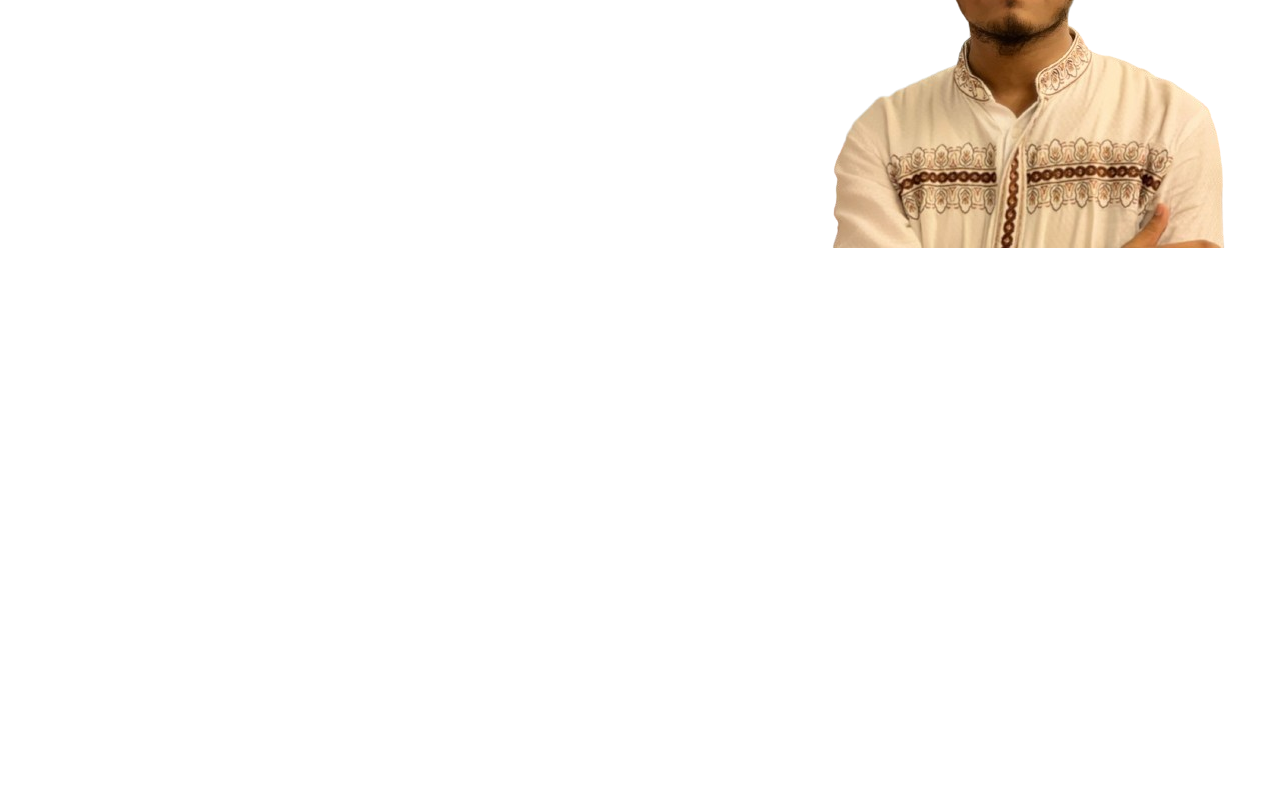
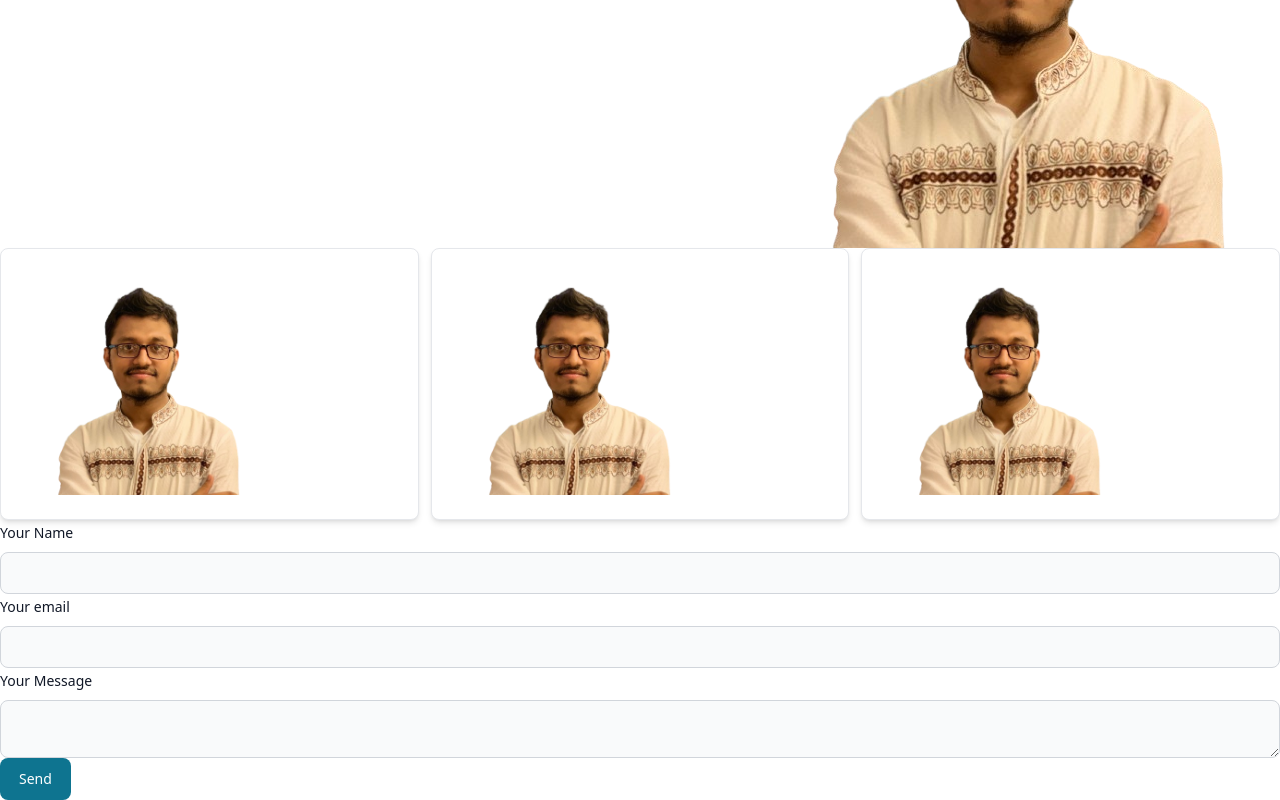
Before and after one commit to 434huzaifa/portfolio, a React (Vite) app: page / in a window 1280 px wide. Shown: the part 272-1072 px from the top of the page. Before the commit the page ends 800 px from the top, so only its background shows below. Built offline with nearby package versions, Linux system fonts and the light colour scheme.

Commit message:
emai js implemented

```diff
--- a/package.json
+++ b/package.json
@@ -10,6 +10,7 @@
     "preview": "vite preview"
   },
   "dependencies": {
+    "@emailjs/browser": "^3.11.0",
     "@tanstack/react-query": "^5.13.4",
     "flowbite-react": "^0.7.0",
     "framer-motion": "^10.16.16",
@@ -17,6 +18,7 @@
     "match-sorter": "^6.3.1",
     "react": "^18.2.0",
     "react-dom": "^18.2.0",
+    "react-icons": "^4.12.0",
     "react-router-dom": "^6.20.1",
     "sort-by": "^1.2.0"
   },
--- a/src/App.jsx
+++ b/src/App.jsx
@@ -1,5 +1,7 @@
+import Contact from './Contact'
 import Hero from './Hero'
 import NavBar from './NavBar'
+import Projects from './Projects'
 
 function App() {
 
@@ -7,6 +9,8 @@ function App() {
     <>
     <NavBar></NavBar>
     <Hero></Hero>
+    <Projects></Projects>
+    <Contact></Contact>
     </>
   )
 }
--- /dev/null
+++ b/src/Contact.jsx
@@ -0,0 +1,42 @@
+import emailjs from '@emailjs/browser';
+import { Button, Label, TextInput, Textarea } from 'flowbite-react';
+import { useRef } from 'react';
+const Contact = () => {
+    const form = useRef();
+    const sendEmail = (e) => {
+        e.preventDefault();
+        emailjs.sendForm(import.meta.env.VITE_EMAIL_SERVICE_ID, import.meta.env.VITE_EMAIL_TEMP_ID, form.current, import.meta.env.VITE_PUBLICK_KEY)
+          .then((result) => {
+              console.log(result.text);
+          }, (error) => {
+              console.log(error.text);
+          });
+      };
+    return (
+        <div>
+            <form ref={form} onSubmit={sendEmail}>
+                <div>
+                    <div className="mb-2 block">
+                        <Label htmlFor="user_name" value="Your Name" />
+                    </div>
+                    <TextInput id="user_name" name='user_name' type="text" required />
+                </div>
+                <div>
+                    <div className="mb-2 block">
+                        <Label htmlFor="user_email"  value="Your email" />
+                    </div>
+                    <TextInput id="user_email" name='user_email' type="email" required />
+                </div>
+                <div>
+                    <div className="mb-2 block">
+                        <Label htmlFor="user_email" value="Your Message" />
+                    </div>
+                    <Textarea name="message"></Textarea>
+                </div>
+                <Button type='submit'>Send</Button>
+            </form>
+        </div>
+    );
+};
+
+export default Contact;
--- a/src/Hero.jsx
+++ b/src/Hero.jsx
@@ -1,4 +1,6 @@
-
+import { Button } from "flowbite-react";
+import { FaLinkedin,FaGithubSquare  } from "react-icons/fa";
+import { IoMdMail } from "react-icons/io";
 const Hero = () => {
     return (
         <div className="flex gap-2 justify-between">
@@ -6,6 +8,11 @@ const Hero = () => {
                 <p>Hi,I am <span>Huzaifa</span></p>
                 <p>Full Stack Developer</p>
                 <p>Hi, i am Md. Huzaifa. I am a fullstack Developer with profficiency in Django</p>
+                <div className="flex gap-5">
+                    <Button><FaLinkedin />LinkedIn</Button>
+                    <Button><FaGithubSquare />Github</Button>
+                    <Button><IoMdMail />Mail</Button>
+                </div>
             </div>
             <div>
                 <img src="/my.png" alt="" />
--- /dev/null
+++ b/src/ProjectCard.jsx
@@ -0,0 +1,14 @@
+import { Card } from "flowbite-react";
+
+const ProjectCard = () => {
+    return (
+        <Card>
+            <div >
+            <img src="/my.png" alt="" className="w-60"/>
+
+            </div>
+        </Card>
+    );
+};
+
+export default ProjectCard;
--- /dev/null
+++ b/src/Projects.jsx
@@ -0,0 +1,16 @@
+import ProjectCard from "./ProjectCard";
+
+const Projects = () => {
+    const dummyArray=[0,1,3]
+    return (
+        <div className="grid grid-cols-3 gap-3">
+            {
+                dummyArray.map((x,index)=>(
+                    <ProjectCard key={index}></ProjectCard>
+                ))
+            }
+        </div>
+    );
+};
+
+export default Projects;
```
Also changed, not shown: 1 other file (tests, documents, lock files or other folders).
